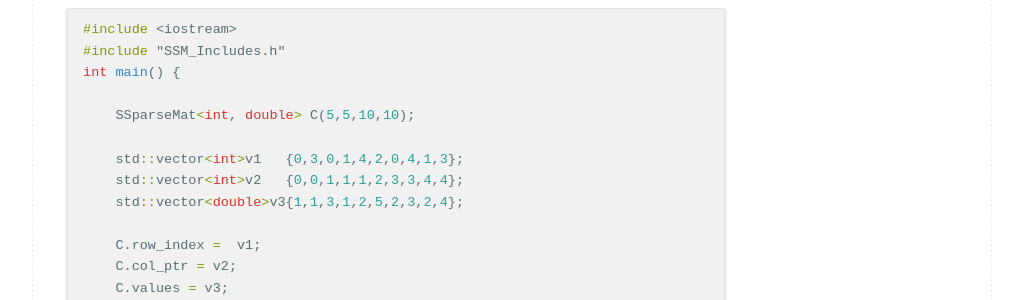
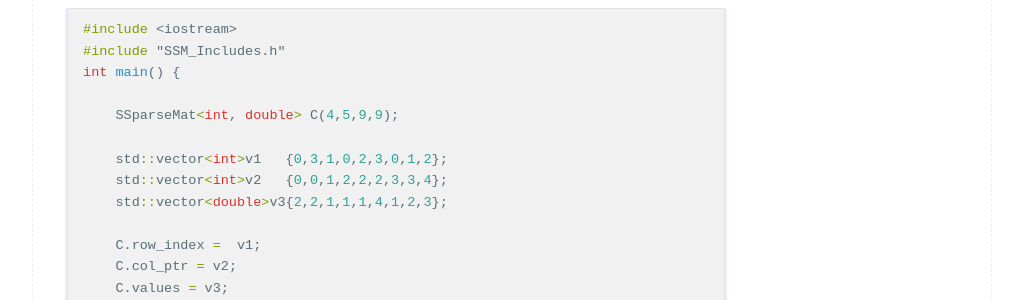
Before and after one commit to CGudapati/cgudapati.github.io, a Jekyll site: the page built from _posts/2018-04-09-Storing-Sparse-Matrices.markdown, in a window 1280 px wide and 900 px high, scrolled down 1895 px. Shown: the part 152-452 px from the top of the window, without its empty margins (128-1151 px from the left). Built offline with Jekyll 4.4.1, drawn with Linux system fonts in a browser that asks for light colours; formulas are drawn with MathJax 3.

Commit message:
Update 2018-04-09-Storing-Sparse-Matrices.markdown

```diff
--- a/_posts/2018-04-09-Storing-Sparse-Matrices.markdown
+++ b/_posts/2018-04-09-Storing-Sparse-Matrices.markdown
@@ -86,11 +86,11 @@ A simple main function to use the above datastructure is below:
 #include "SSM_Includes.h"
 int main() {
 
-    SSparseMat<int, double> C(5,5,10,10);
+    SSparseMat<int, double> C(4,5,9,9);
 
-    std::vector<int>v1   {0,3,0,1,4,2,0,4,1,3};
-    std::vector<int>v2   {0,0,1,1,1,2,3,3,4,4};
-    std::vector<double>v3{1,1,3,1,2,5,2,3,2,4};
+    std::vector<int>v1   {0,3,1,0,2,3,0,1,2};
+    std::vector<int>v2   {0,0,1,2,2,2,3,3,4};
+    std::vector<double>v3{2,2,1,1,1,4,1,2,3};
 
     C.row_index =  v1;
     C.col_ptr = v2;
```
